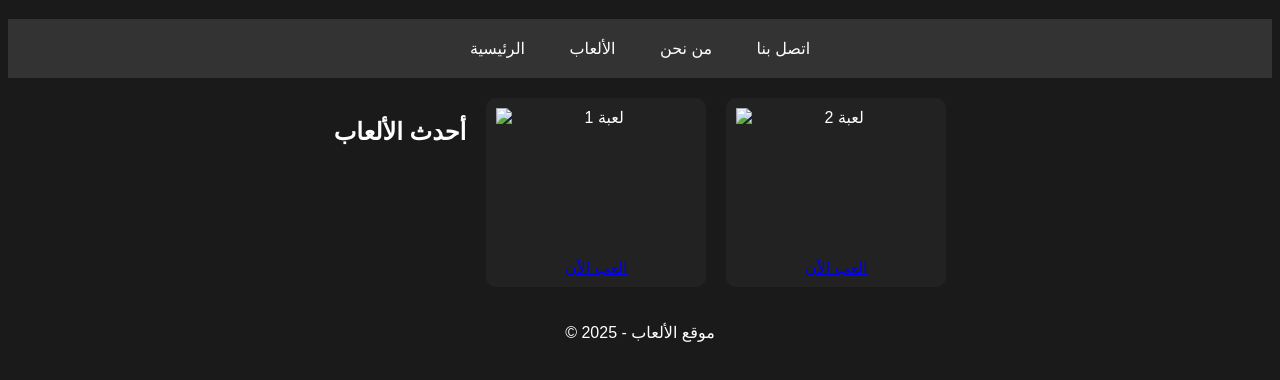
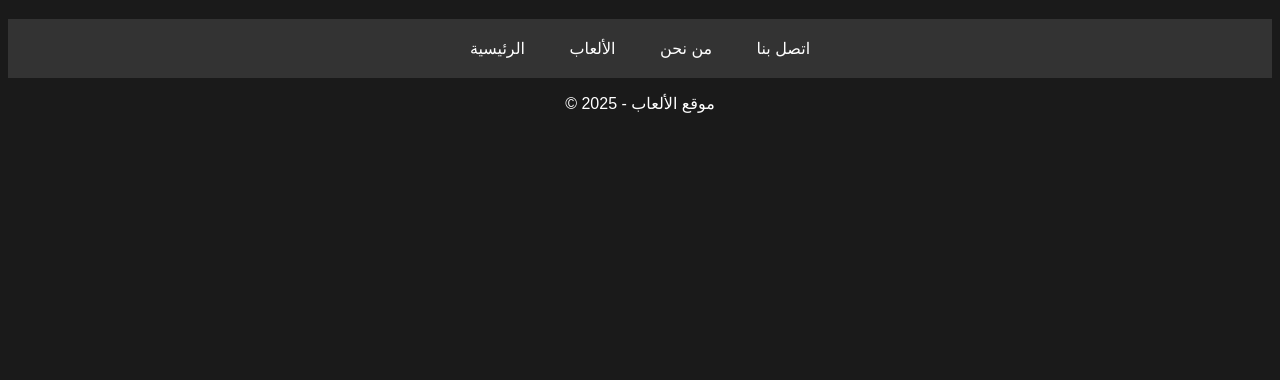
Before and after one commit to Rahmantarsh/math, a plain HTML site: page index.html in a window 1280 px wide. Shown: the part 62-442 px from the top of the page. Drawn offline with Linux system fonts and the light colour scheme.

Commit message:
Update index.html

```diff
--- a/index.html
+++ b/index.html
@@ -17,17 +17,7 @@
         </nav>
     </header>
 
-    <section class="games">
-        <h2>أحدث الألعاب</h2>
-        <div class="game-card">
-            <img src="assets/game1.jpg" alt="لعبة 1">
-            <a href="games/game1.html">العب الآن</a>
-        </div>
-        <div class="game-card">
-            <img src="assets/game2.jpg" alt="لعبة 2">
-            <a href="games/game2.html">العب الآن</a>
-        </div>
-    </section>
+
 
     <footer>
         <p>&copy; 2025 - موقع الألعاب</p>
```
